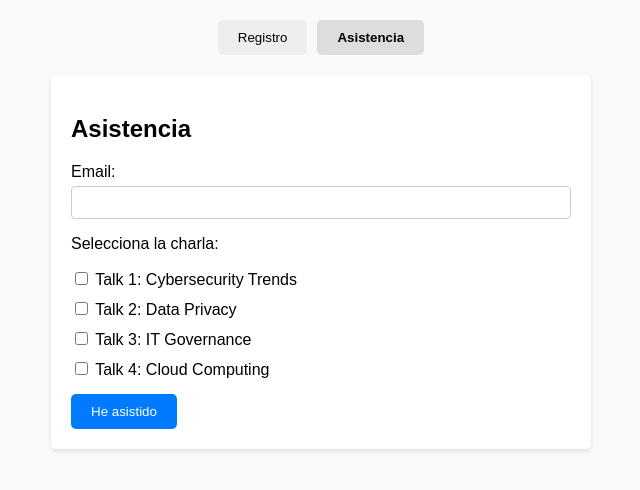
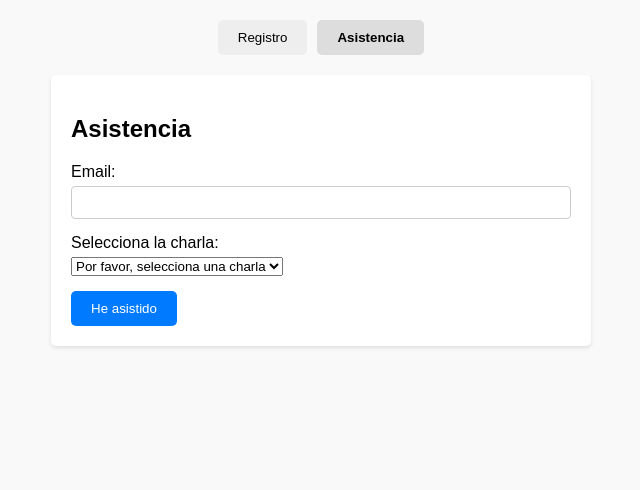
Before and after one commit to ibon-castro/ISACA, a plain HTML site: page index.html in a window 1280 px wide. Both pictures are taken after a click on the button "Asistencia". Shown: the whole page, without its empty margins (319-959 px from the left). Drawn offline with nearby package versions, Linux system fonts and the light colour scheme.

Commit message:
Drop en vez de check

```diff
--- a/index.html
+++ b/index.html
@@ -68,13 +68,13 @@
           <input type="email" id="talks-email" v-model="talks.email" required>
         </div>
         <div class="form-group">
-          <p>Selecciona la charla:</p>
-          <div v-for="talk in talksList" :key="talk.id" class="talk-option">
-            <label>
-              <input type="checkbox" :value="talk.id" v-model="talks.selectedTalks">
+          <label for="talks-select">Selecciona la charla:</label>
+          <select id="talks-select" v-model="talks.selectedTalk" required>
+            <option disabled value="">Por favor, selecciona una charla</option>
+            <option v-for="talk in talksList" :key="talk.id" :value="talk.id">
               {{ talk.title }}
-            </label>
-          </div>
+            </option>
+          </select>
         </div>
         <button type="submit">He asistido</button>
       </form>
@@ -97,7 +97,8 @@
         },
         talks: {
           email: '',
-          selectedTalks: []
+          // Changed from an array to a single value since only one talk is selected.
+          selectedTalk: ''
         },
         talksList: [
           { id: 1, title: 'Talk 1: Cybersecurity Trends' },
@@ -109,14 +110,14 @@
       methods: {
         submitRegistration() {
           alert('Registro terminado!');
-
           // Automatically set the email in the talks form and switch tab.
           this.talks.email = this.registration.email;
           this.currentTab = 'talks';
           // Integration with Firebase can be added here.
         },
         submitTalks() {
-          alert('Talks selection submitted! Check the console for details.');
+          alert('Asistencia registrada!');
+          console.log('Asistencia:', this.talks);
           // Integration with Firebase can be added here.
         }
       }
```
